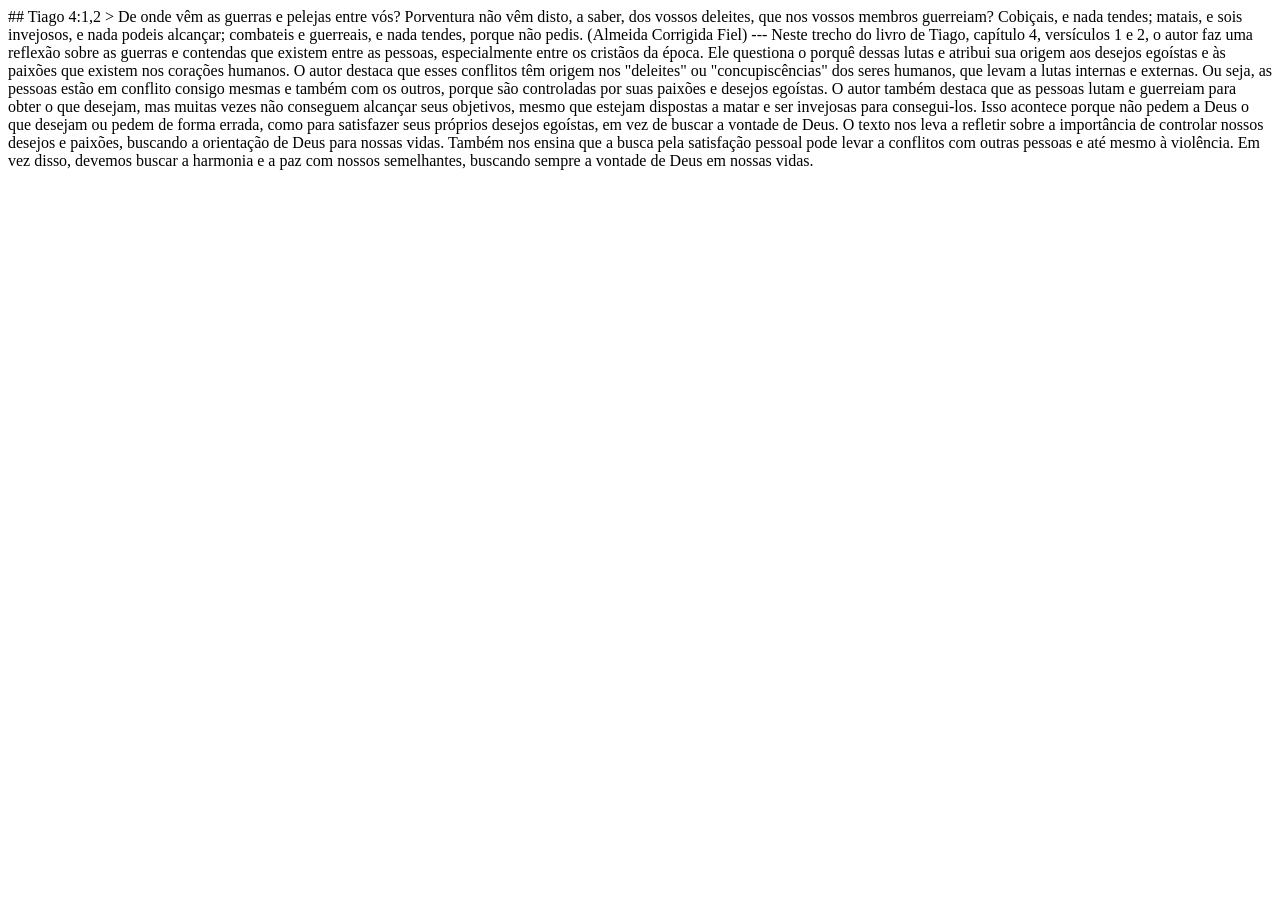
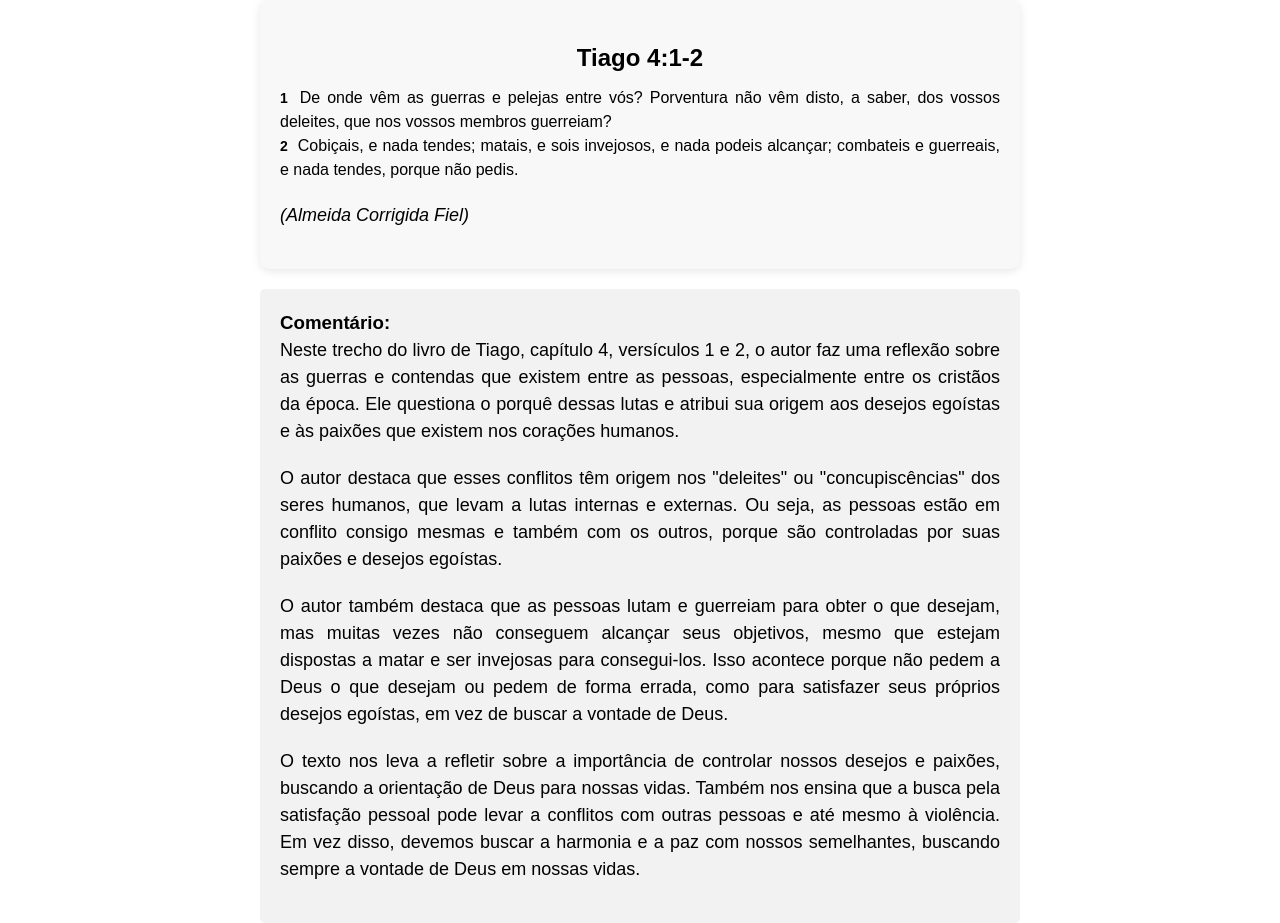
Before and after one commit to leiapramim/leiapramim.github.io, a plain HTML site: page tiago_4_1-2.html in a window 1280 px wide. Before the commit the page ends 800 px from the top, so only its background shows below. Drawn offline with Linux system fonts and the light colour scheme.

Commit message:
add esqueleto e estilizaão da pagina Tiago 4 1-2

```diff
--- a/tiago_4_1-2.html
+++ b/tiago_4_1-2.html
@@ -1,15 +1,186 @@
-## Tiago 4:1,2
+<!DOCTYPE html>
+<html lang="pt-br">
 
-> De onde vêm as guerras e pelejas entre vós? Porventura não vêm disto, a saber, dos vossos deleites, que nos vossos membros guerreiam?
-Cobiçais, e nada tendes; matais, e sois invejosos, e nada podeis alcançar; combateis e guerreais, e nada tendes, porque não pedis.
-(Almeida Corrigida Fiel)
+<head>
+    <meta charset="UTF-8">
+    <meta name="viewport" content="width=device-width, initial-scale=1.0">
+    <meta name="description" content="Um breve comentário de Tiago 4 1-2">
+    <meta http-equiv="X-UA-Compatible" content="ie=edge">
+    <link rel="icon" type="image/png" href="/biblia-icon.png">
+    <title>Tíago 4 1-2</title>
+    <style>
+        /* Estilos para deixar a página mais clean */
+        * {
+            box-sizing: border-box;
+            margin: 0;
+            padding: 0;
+        }
 
----
+        body {
+            font-family: Arial, sans-serif;
+            font-size: 16px;
+            line-height: 1.5;
+        }
 
-Neste trecho do livro de Tiago, capítulo 4, versículos 1 e 2, o autor faz uma reflexão sobre as guerras e contendas que existem entre as pessoas, especialmente entre os cristãos da época. Ele questiona o porquê dessas lutas e atribui sua origem aos desejos egoístas e às paixões que existem nos corações humanos.
+        h2 {
+            font-size: 28px;
+            margin-top: 20px;
+            margin-bottom: 10px;
+            text-align: center;
+        }
 
-O autor destaca que esses conflitos têm origem nos "deleites" ou "concupiscências" dos seres humanos, que levam a lutas internas e externas. Ou seja, as pessoas estão em conflito consigo mesmas e também com os outros, porque são controladas por suas paixões e desejos egoístas.
+        .content {
+            max-width: 800px;
+            margin: 0 auto;
+            padding: 0 20px;
+        }
 
-O autor também destaca que as pessoas lutam e guerreiam para obter o que desejam, mas muitas vezes não conseguem alcançar seus objetivos, mesmo que estejam dispostas a matar e ser invejosas para consegui-los. Isso acontece porque não pedem a Deus o que desejam ou pedem de forma errada, como para satisfazer seus próprios desejos egoístas, em vez de buscar a vontade de Deus.
+        p {
+            margin-bottom: 20px;
+            text-align: justify;
+            text-justify: inter-word;
+            font-size: 18px;
+            line-height: 1.5;
+        }
 
-O texto nos leva a refletir sobre a importância de controlar nossos desejos e paixões, buscando a orientação de Deus para nossas vidas. Também nos ensina que a busca pela satisfação pessoal pode levar a conflitos com outras pessoas e até mesmo à violência. Em vez disso, devemos buscar a harmonia e a paz com nossos semelhantes, buscando sempre a vontade de Deus em nossas vidas.
+        p.versiculo {
+            font-size: 16px;
+            margin-bottom: 20px;
+            line-height: 1.5;
+        }
+
+        strong {
+            font-size: 14px;
+            margin-right: 5px;
+        }
+
+        .card {
+            background-color: #f8f8f8;
+            border-radius: 10px;
+            box-shadow: 0px 2px 10px rgba(0, 0, 0, 0.1);
+            font-family: Arial, sans-serif;
+            font-size: 16px;
+            padding: 20px;
+        }
+
+        .card h2 {
+            font-size: 24px;
+            margin-bottom: 10px;
+        }
+
+        .card p {
+            line-height: 1.5;
+        }
+
+        .card a {
+            color: #0066cc;
+            text-decoration: none;
+        }
+
+        .card a:hover {
+            text-decoration: underline;
+        }
+
+        .card-comentario {
+            background-color: #f2f2f2;
+            border-radius: 5px;
+            padding: 20px;
+            margin-top: 20px;
+        }
+
+
+        /* Estilos para deixar a página responsiva */
+        @media only screen and (max-width: 768px) {
+
+            /* Estilos para telas menores que 768px */
+            .content {
+                max-width: 95%;
+            }
+        }
+
+        @media only screen and (max-width: 480px) {
+
+            /* Estilos para telas menores que 480px */
+            p {
+                font-size: 16px;
+                line-height: 1.4;
+            }
+        }
+    </style>
+</head>
+
+<body>
+    <!-- Conteúdo da Página -->
+    <div class="content">
+        <div class="card">
+            <h2>Tiago 4:1-2</h2>
+
+            <p class="versiculo"><strong>1</strong> De onde vêm as guerras e pelejas entre vós? Porventura não vêm
+                disto, a
+                saber, dos vossos deleites, que nos vossos membros guerreiam?<br>
+                <strong>2</strong> Cobiçais, e nada tendes; matais, e sois invejosos, e nada podeis alcançar; combateis
+                e
+                guerreais, e nada tendes, porque não pedis.
+            </p>
+            <p><em>(Almeida Corrigida Fiel) </em> </p>
+        </div>
+        <div class="card-comentario">
+
+
+            <h3>
+                Comentário:
+            </h3>
+
+            <p>
+
+                Neste trecho do livro de Tiago, capítulo 4, versículos 1 e 2, o autor faz uma reflexão sobre as guerras
+                e
+                contendas que
+                existem entre as pessoas, especialmente entre os cristãos da época. Ele questiona o porquê dessas lutas
+                e
+                atribui sua
+                origem aos desejos egoístas e às paixões que existem nos corações humanos.
+            </p>
+            <p>
+
+                O autor destaca que esses conflitos têm origem nos "deleites" ou "concupiscências" dos seres humanos,
+                que
+                levam a lutas
+                internas e externas. Ou seja, as pessoas estão em conflito consigo mesmas e também com os outros, porque
+                são
+                controladas
+                por suas paixões e desejos egoístas.
+            </p>
+            <p>
+
+                O autor também destaca que as pessoas lutam e guerreiam para obter o que desejam, mas muitas vezes não
+                conseguem
+                alcançar seus objetivos, mesmo que estejam dispostas a matar e ser invejosas para consegui-los. Isso
+                acontece porque não
+                pedem a Deus o que desejam ou pedem de forma errada, como para satisfazer seus próprios desejos
+                egoístas, em
+                vez de
+                buscar a vontade de Deus.
+            </p>
+
+            <p>
+
+                O texto nos leva a refletir sobre a importância de controlar nossos desejos e paixões, buscando a
+                orientação
+                de Deus
+                para nossas vidas. Também nos ensina que a busca pela satisfação pessoal pode levar a conflitos com
+                outras
+                pessoas e até
+                mesmo à violência. Em vez disso, devemos buscar a harmonia e a paz com nossos semelhantes, buscando
+                sempre a
+                vontade de
+                Deus em nossas vidas.
+            </p>
+        </div>
+    </div>
+    <script>
+        /* Script para funcionalidades da página */
+    </script>
+</body>
+
+</html>
```
